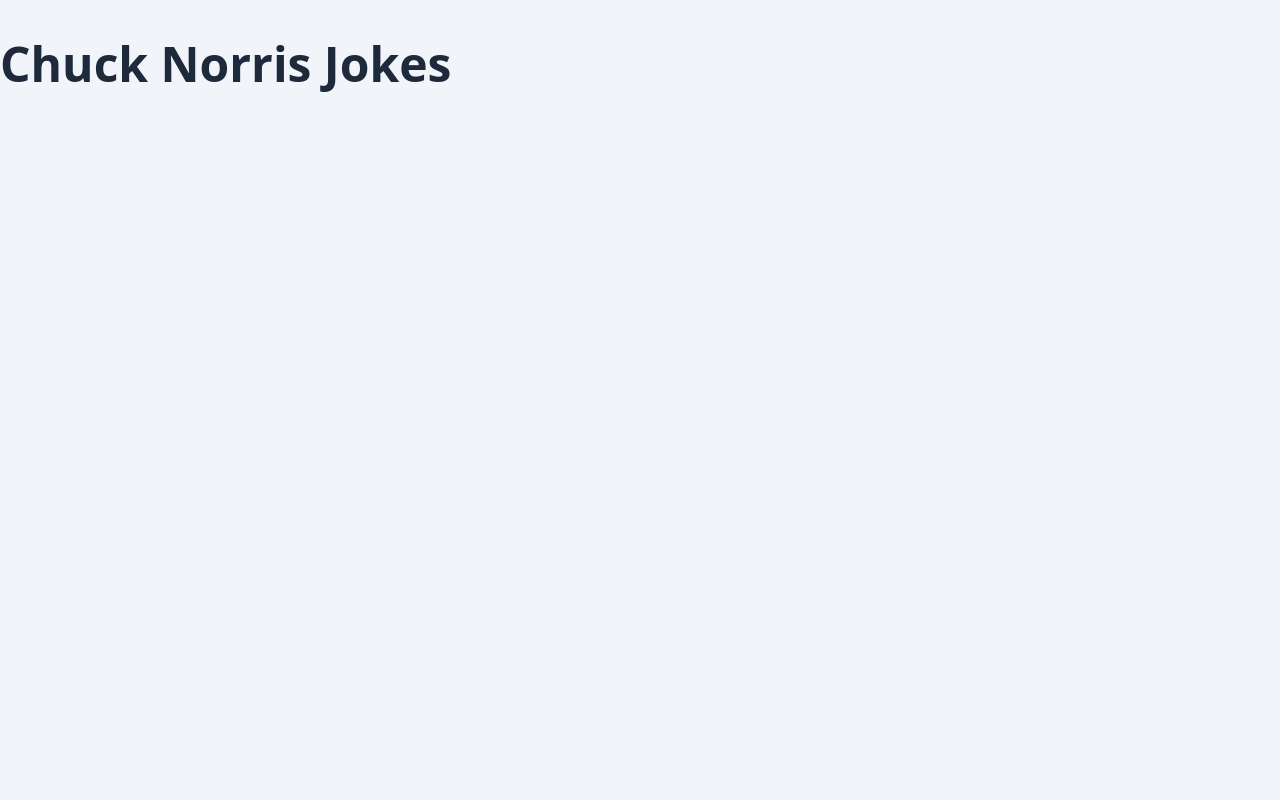
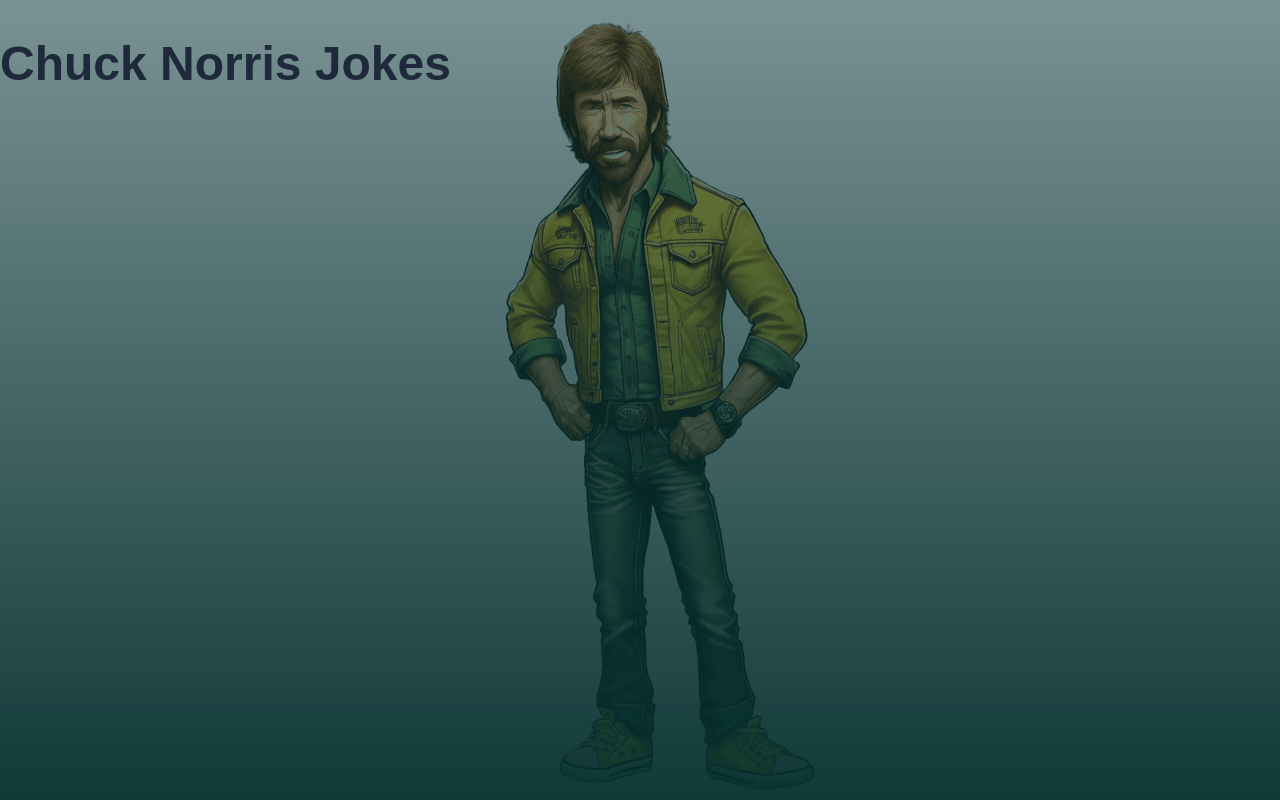
Before and after one commit to kadeem-online/React-004-ChuckNorrisApp, a React (Vite) app: page / in a window 1280 px wide. Built offline with nearby package versions, Linux system fonts and the light colour scheme; a web font is replaced by a local one.

Commit message:
UPDATE: removed background on main container, added backdrop component to the app

```diff
--- a/src/App.tsx
+++ b/src/App.tsx
@@ -1,11 +1,13 @@
+import Backdrop from "./components/backdrop";
 import HomePage from "./pages/home/index";
 
 export default function App() {
 	return (
 		<div
 			id="app-container"
-			className="w-full min-h-screen relative bg-slate-100 text-xl"
+			className="w-full min-h-screen relative text-xl font-primary"
 		>
+			<Backdrop />
 			<HomePage />
 		</div>
 	);
```
